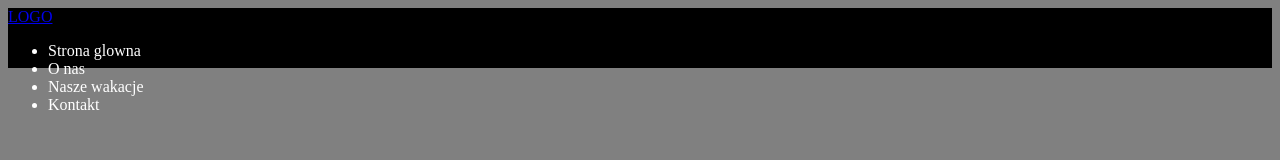
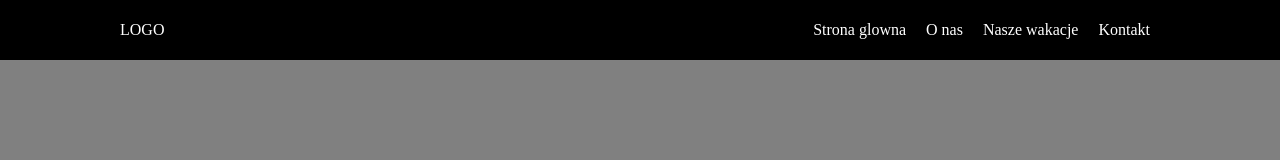
Before and after one commit to szczekar/MyWebsite, a plain HTML site: page index.html in a window 1280 px wide. Drawn offline with Linux system fonts and the light colour scheme.

Commit message:
Naglowek w htmlu, style dla menu i reset stylów

```diff
--- a/index.html
+++ b/index.html
@@ -7,16 +7,16 @@
 	</head>
 	<body>
 		<header class="top">
-			<div>
-				<div>
+			<div class="container">
+				<div class="logo">
 					<a href="#">LOGO</a>
 				</div>
-				<div>
+				<div class="main-menu">
 					<ul>
-						<li>Strona glowna</li>
-						<li>O nas</li>
-						<li>Nasze wakacje</li>
-						<li>Kontakt</li>
+						<li><a href="#">Strona glowna</a></li>
+						<li><a href="#">O nas</a></li>
+						<li><a href="#">Nasze wakacje</a></li>
+						<li><a href="#">Kontakt</a></li>
 					</ul>
 				</div>
 			</div>
--- a/style.css
+++ b/style.css
@@ -1,8 +1,72 @@
+/* http://meyerweb.com/eric/tools/css/reset/
+   v2.0 | 20110126
+   License: none (public domain)
+*/
+
+/*RESET STYLÓW  */
+html, body, div, span, applet, object, iframe, h1, h2, h3, h4, h5, h6, p, blockquote, pre, a, abbr, acronym, address, big, cite, code, del, dfn, em, img, ins, kbd, q, s, samp, small, strike, strong, sub, sup, tt, var, b, u, i, center, dl, dt, dd, ol, ul, li, fieldset, form, label, legend, table, caption, tbody, tfoot, thead, tr, th, td, article, aside, canvas, details, embed, figure, figcaption, footer, header, hgroup, menu, nav, output, ruby, section, summary, time, mark, audio, video {
+	margin: 0;
+	padding: 0;
+	border: 0;
+	font-size: 100%;
+	font: inherit;
+	vertical-align: baseline;
+}
+
+/* HTML5 display-role reset for older browsers */
+article, aside, details, figcaption, figure, footer, header, hgroup, menu, nav, section {
+	display: block;
+}
+body {
+	line-height: 1;
+}
+ol, ul {
+	list-style: none;
+}
+blockquote, q {
+	quotes: none;
+}
+blockquote:before, blockquote:after, q:before, q:after {
+	content: '';
+	content: none;
+}
+table {
+	border-collapse: collapse;
+	border-spacing: 0;
+}
+
+/*KONIEC RESETU DOMYŚLNYCH STYLÓW PRZEGLĄDAREK   */
+
+/*Style ogólne, globalne */
+
 body {
 	background-color: grey;
 	color: white;
+}
+
+/* style dla sekcji header */
+.container {
+	max-width: 1040px;
+	margin: 0 auto;
 }
 .top {
 	height: 60px;
 	background-color: black;
 }
+.top a {
+	text-decoration: none;
+	color: white;
+}
+.logo {
+	line-height: 60px;	/*tyle samo co height w top. powoduje to wysrodkowanie sie elementu na pasku header */
+	float: left;
+}
+.main-menu {
+	float: right;
+}
+.main-menu li {
+	float: left;
+	line-height: 60px;
+	color: white;
+	padding: 0 10px;
+}
```
